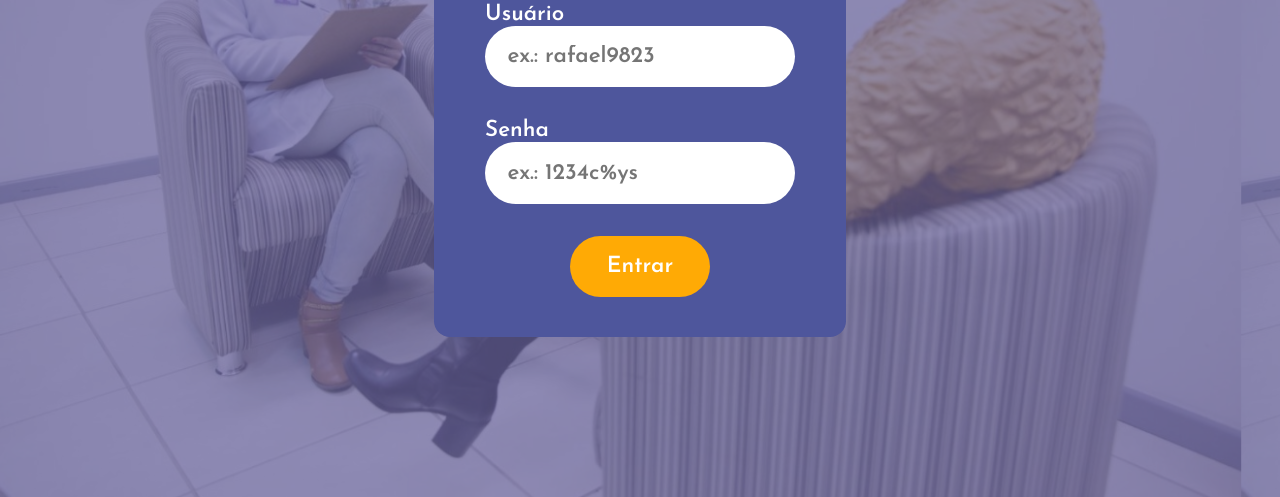
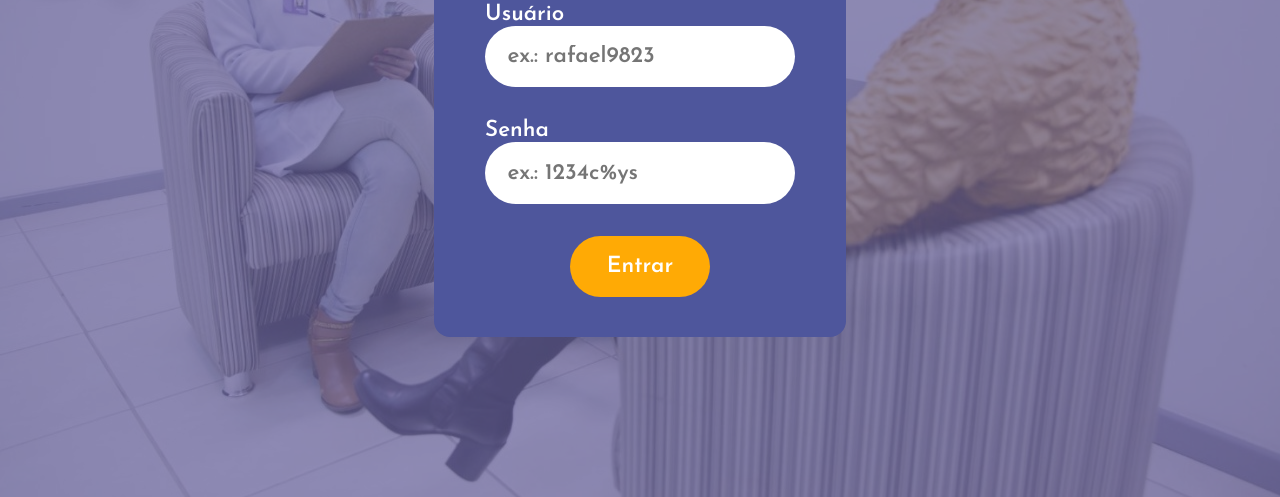
Before and after one commit to josedinizdev/psicotec-react-app, a React app: page /login in a window 1280 px wide. Shown: the part 303-800 px from the top of the page. Built offline with nearby package versions, Linux system fonts and the light colour scheme.

Commit message:
Corrigindo background

```diff
--- a/src/pages/login/index.scss
+++ b/src/pages/login/index.scss
@@ -80,7 +80,7 @@
 
     .login-background-image{
         background-image: url(../../images/login-background-image.jpeg);
-        background-size: auto 100%;
+        background-size: 100% auto;
         position: absolute;
         left: 0;
         top: 0;
```
